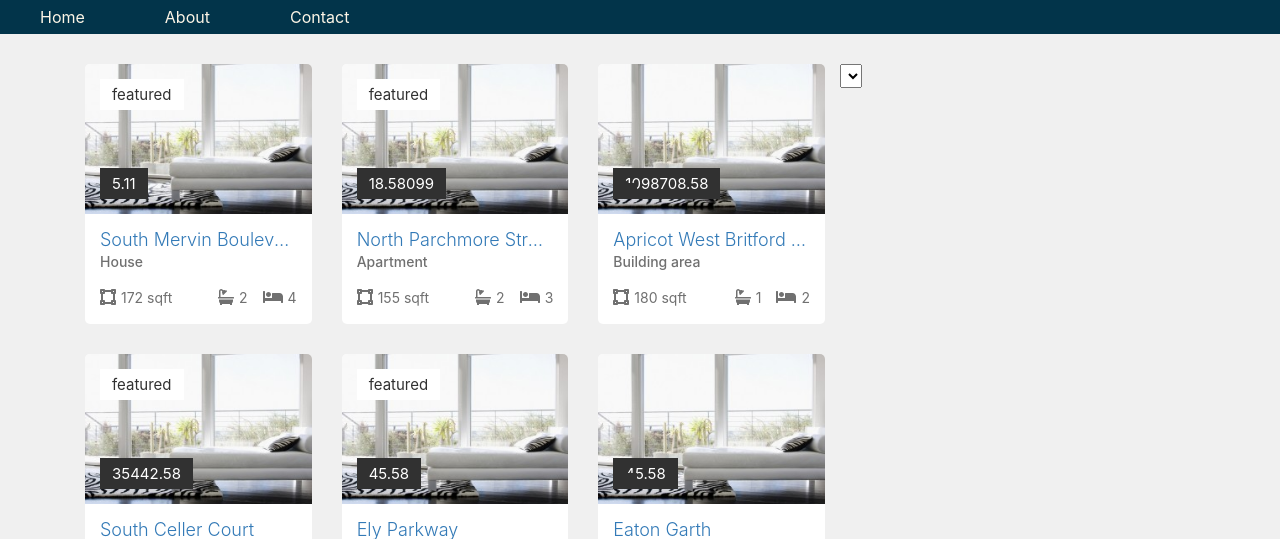
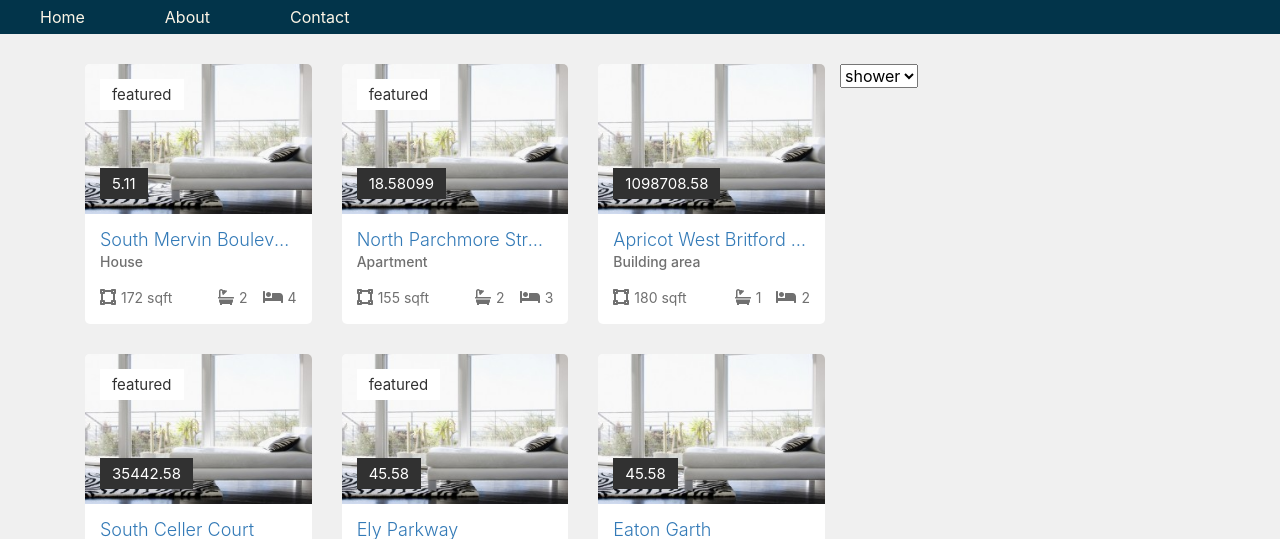
Before and after one commit to tinahomayouni/panda, a React (Create React App) app: page / in a window 1280 px wide. Shown: the part 143-682 px from the top of the page. Built offline with nearby package versions, Linux system fonts and the light colour scheme.

Commit message:
return Object keys over and over

```diff
--- a/src/component/card/card.scss
+++ b/src/component/card/card.scss
@@ -51,6 +51,9 @@ $blue:#337ab7;
           bottom: auto;
         }
 
+        .noFeatured {
+          display: none;
+        }
 
         img {
           width: 100%;
--- a/src/component/card/cardItem.js
+++ b/src/component/card/houseItem.js
@@ -2,14 +2,14 @@ import React from 'react'
 import { FontAwesomeIcon } from '@fortawesome/react-fontawesome'
 import { faVectorSquare, faBath, faBed } from '@fortawesome/free-solid-svg-icons'
 
-function CardItem(props) {
+function HouseItem(props) {
   return (
     // {props.product.id}
     <div className="cartItem">
       <div className="imgWrp">
         <img src={`/imgs/${props.house.image}`} alt={props.house.alt} />
         <span className="price">{props.house.price}</span>
-        <span className={`${!!props.house.featured ? "featured" : ""}`}>{props.house.featured}</span>
+        <span className={`${!!props.house.featured ? "featured" : "noFeatured"}`}>{props.house.featured}</span>
 
       </div>
       <div className="txtWrp">
@@ -43,4 +43,4 @@ function CardItem(props) {
   )
 }
 
-export default CardItem
+export default HouseItem
--- a/src/component/card/houseListing.js
+++ b/src/component/card/houseListing.js
@@ -1,5 +1,5 @@
 import React from 'react'
-import CardItem from './cardItem'
+import HouseItem from './houseItem'
 import { Row, Col } from 'react-bootstrap';
 import data from "../../data/dataCard/dataCard.json";
 
@@ -12,7 +12,7 @@ function HouseListing() {
           {data.houses.map(house => {
             return (
               <Col xs={4}>
-                <CardItem house={house} />
+                <HouseItem house={house} />
               </Col>
             )
           })}
--- a/src/component/sidebar/sidebar.js
+++ b/src/component/sidebar/sidebar.js
@@ -9,20 +9,21 @@ function Sidebar() {
         <select name="cars" id="cars">
           {data.houses.map(house => {
             return (
-              house.option.map(op => {
+              house.option.map((op, i) => {
                 return (
-                  <option>{}</option>
+                  <option key={i}>{
+                    Object.keys(op)
+
+
+                  }</option>
                 )
               })
-
             )
-
           })}
         </select>
       </aside>
     </Col>
   )
-
 }
 
 export default Sidebar
```
